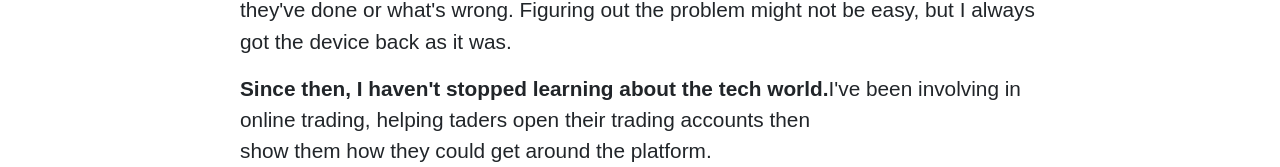
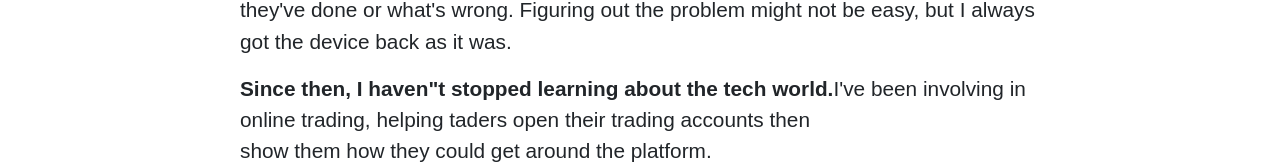
Before and after one commit to Absidaa/Absidaa, a Next.js app: page /about in a window 1280 px wide. Shown: the part 632-799 px from the top of the page. Built offline with nearby package versions, Linux system fonts and the light colour scheme; a web font is replaced by a local one.

Commit message:
portfolio deployed

```diff
--- a/pages/about.js
+++ b/pages/about.js
@@ -51,7 +51,8 @@ export default function About() {
           <div>
             <p>
               <span className={styles.techWise}>
-                Since then, I haven't stopped learning about the tech world.
+                Since then, I haven&quot;t stopped learning about the tech
+                world.
               </span>
               I've been involving in online trading, helping taders open their
               trading accounts then <br />
```
